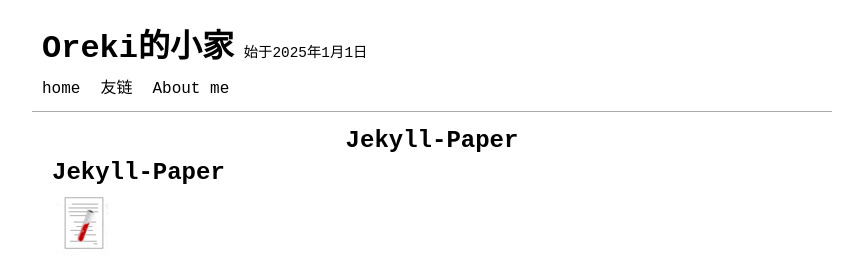
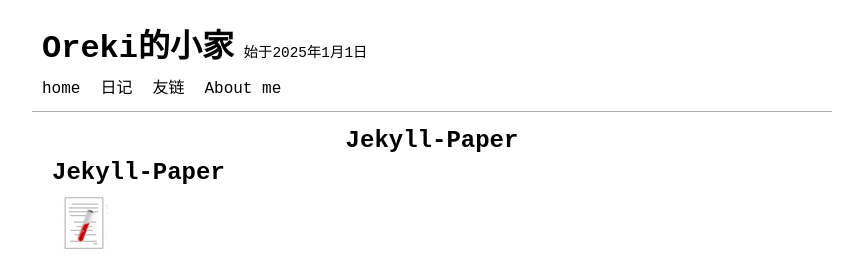
Before and after one commit to 24oreki/24oreki.github.io, a Jekyll site: the page built from README-CN.md, in a window 1280 px wide and 900 px high. Shown: the top 269 px of the window, without its empty margins (208-1071 px from the left). Built offline with Jekyll 4.4.1, drawn with Linux system fonts in a browser that asks for light colours; our own code applies the rules of GitHub Pages for plain Markdown files.

Commit message:
Update menus.yml

```diff
--- a/_data/menus.yml
+++ b/_data/menus.yml
@@ -1,8 +1,11 @@
 - title: "home"
   url:   ""
 
+- title: "日记"
+  url:   "daily"
+
 - title: "友链"
-  url:   "友链"
+  url:   "frineds links"
 
 - title: "About me"
   url:   "about me"
```
